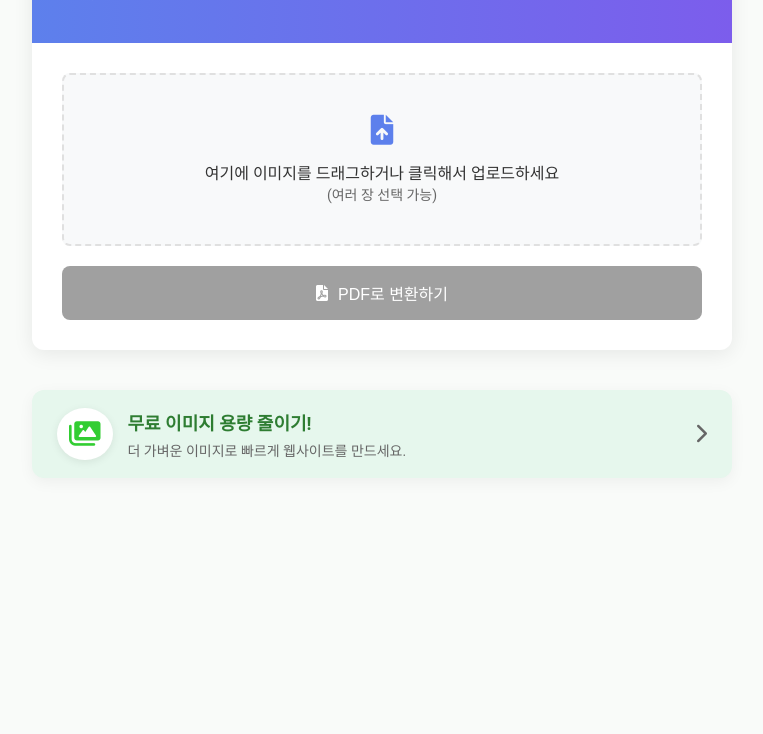
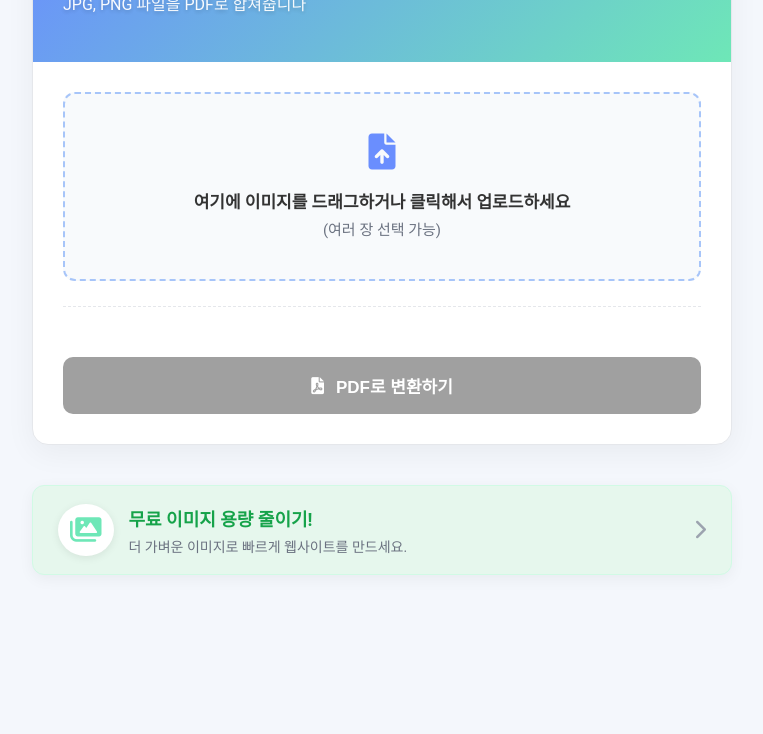
Before and after one commit to wnguds1111/jpgtopdf, a website: page index.html in a window 1280 px wide. Shown: the part 106-840 px from the top of the page, without its empty margins (258-1021 px from the left). After the commit the page ends 800 px from the top, so only its background shows below. Drawn offline with Linux system fonts and the light colour scheme.

Commit message:
Update style.css

````diff
--- a/style.css
+++ b/style.css
@@ -1,13 +1,18 @@
-/* --- 맞춤법 검사기 테마 (블루/그린) --- */
+/* style.css */
+
+/* --- 새로운 테마 컬러 (파스텔 블루/그린) --- */
 :root {
-    --main-blue: #5D80EC;
-    --secondary-blue: #7C5DEC;
-    --success-green: #32CD32;
+    --primary-color: #6A8EFE;   /* 메인 블루 (이전 main-blue 대체) */
+    --secondary-color: #6EE7B7; /* 보조 그린 (이전 success-green 대체) */
+    --accent-color: #A7C5F9;    /* 강조/옅은 블루 */
     --text-dark: #333333;
-    --text-light: #666666;
+    --text-light: #6B7280;      /* 중간 회색 */
+    --text-lighter: #9CA3AF;    /* 옅은 회색 */
     --card-bg: #FFFFFF;
-    --page-bg: #F4F7FC;
-    --border-light: #E0E0E0;
+    --page-bg: #F4F7FC;         /* 아주 연한 파란색 배경 */
+    --border-light: #E5E7EB;    /* 옅은 회색 테두리 */
+    --shadow-light: rgba(0, 0, 0, 0.05); /* 옅은 그림자 */
+    --shadow-medium: rgba(0, 0, 0, 0.1); /* 중간 그림자 */
 }
 
 body {
@@ -20,6 +25,7 @@
     justify-content: center;
     align-items: flex-start;
     min-height: 100vh;
+    box-sizing: border-box; /* 패딩이 너비에 포함되도록 */
 }
 
 .container {
@@ -32,12 +38,13 @@
 
 .card {
     background-color: var(--card-bg);
-    border-radius: 12px;
-    box-shadow: 0 4px 20px rgba(0, 0, 0, 0.08);
+    border-radius: 16px; /* 모서리를 더 둥글게 */
+    box-shadow: 0 8px 30px var(--shadow-light); /* 그림자를 더 부드럽게 */
     overflow: hidden;
+    border: 1px solid var(--border-light); /* 얇은 테두리 추가 */
 }
 
-/* 카드 헤더 */
+/* 카드 헤더 (메인 타이틀 영역) */
 .card-header {
     position: relative;
     padding-bottom: 20px;
@@ -46,136 +53,91 @@
     position: absolute;
     top: 0; left: 0;
     width: 100%; height: 100%;
-    background: linear-gradient(90deg, var(--main-blue), var(--secondary-blue));
+    background: linear-gradient(135deg, var(--primary-color), var(--secondary-color)); /* 세련된 그라데이션 */
     z-index: 1;
 }
 .header-content {
     position: relative;
     z-index: 2;
-    padding: 25px 30px 20px;
+    padding: 30px 30px 25px; /* 패딩 조정 */
     color: white;
+    text-shadow: 0 2px 4px rgba(0, 0, 0, 0.2); /* 타이틀 그림자 추가 */
 }
-.header-content h2 { margin: 0; font-size: 24px; }
-.header-content p { margin: 5px 0 0; opacity: 0.9; }
+.header-content h2 {
+    margin: 0;
+    font-size: 28px; /* 타이틀 글자 크기 키움 */
+    font-weight: 700; /* 더 굵게 */
+}
+.header-content p {
+    margin: 8px 0 0;
+    opacity: 0.95;
+    font-size: 16px;
+    line-height: 1.5;
+}
 
 .card-body {
     padding: 30px;
 }
 
-/* --- [추가] 파일 업로드 스타일 --- */
+/* --- 파일 업로드 영역 (Drop Zone) --- */
 .drop-zone {
     position: relative;
-    border: 2px dashed var(--border-light);
-    border-radius: 8px;
+    border: 2px dashed var(--accent-color); /* 강조 색상 테두리 */
+    border-radius: 12px;
     padding: 40px;
     text-align: center;
     cursor: pointer;
-    background-color: #F8F9FA;
-    transition: background-color 0.2s ease, border-color 0.2s ease;
+    background-color: #F8FAFC; /* 더 연한 배경 */
+    transition: background-color 0.2s ease, border-color 0.2s ease, box-shadow 0.2s ease;
 }
 .drop-zone:hover, .drop-zone.is-dragover {
-    background-color: #F1F3F5;
-    border-color: var(--main-blue);
+    background-color: #F0F4FC; /* 호버 시 약간 진한 배경 */
+    border-color: var(--primary-color); /* 메인 색상 테두리 */
+    box-shadow: 0 0 0 4px rgba(106, 142, 254, 0.1); /* 호버 시 그림자 추가 */
 }
 .drop-zone-prompt i {
-    font-size: 30px;
-    color: var(--main-blue);
-    margin-bottom: 15px;
+    font-size: 36px; /* 아이콘 크기 키움 */
+    color: var(--primary-color); /* 메인 색상 아이콘 */
+    margin-bottom: 18px;
 }
 .drop-zone-prompt p {
     margin: 0;
-    font-size: 16px;
-    font-weight: 500;
+    font-size: 17px; /* 글자 크기 키움 */
+    font-weight: 600; /* 더 굵게 */
     color: var(--text-dark);
 }
 .drop-zone-prompt span {
-    font-size: 14px;
+    font-size: 15px;
     color: var(--text-light);
+    margin-top: 5px;
+    display: block; /* 줄바꿈 */
 }
 .drop-zone input[type="file"] {
     position: absolute;
     top: 0; left: 0;
     width: 100%; height: 100%;
-    opacity: 0; /* 인풋 숨기기 */
+    opacity: 0;
     cursor: pointer;
 }
 
-/* [추가] 파일 목록 */
+/* --- 파일 목록 --- */
 #fileList {
-    margin-top: 20px;
+    margin-top: 25px;
     font-size: 15px;
-}
-#fileList div {
-    padding: 8px 12px;
-    background-color: #F1F3F5;
-    border-radius: 6px;
-    margin-bottom: 5px;
-}
-
-/* 버튼 스타일 */
-.primary-button {
-    width: 100%;
-    padding: 15px;
-    margin-top: 20px;
-    background: var(--main-blue);
-    color: white;
-    border: none;
-    border-radius: 8px;
-    font-size: 16px;
-    font-weight: 500;
-    cursor: pointer;
-    display: flex;
-    align-items: center;
-    justify-content: center;
-    gap: 10px;
-    transition: filter 0.2s ease;
-}
-.primary-button:hover {
-    filter: brightness(0.9);
-}
-.primary-button:disabled {
-    background-color: #A0A0A0;
-    cursor: not-allowed;
-}
-
-/* 로딩 스피너 */
-.loading-spinner {
-    padding: 40px 30px;
-    text-align: center;
-    color: var(--text-light);
-}
-.spinner {
-    border: 4px solid rgba(0, 0, 0, 0.1);
-    border-top: 4px solid var(--main-blue);
-    border-radius: 50%;
-    width: 40px;
-    height: 40px;
-    animation: spin 1s linear infinite;
-    margin: 0 auto 15px;
-}
-@keyframes spin {
-    0% { transform: rotate(0deg); }
-    100% { transform: rotate(360deg); }
-}
-
-/* style.css */
-
-/* ... (기존 스타일 유지) ... */
-
-/* --- [추가] 파일 목록 및 압축 상태 UI --- */
-#fileList {
-    margin-top: 20px;
-    font-size: 15px;
+    border-top: 1px dashed var(--border-light); /* 구분선 */
+    padding-top: 20px;
 }
 .file-item {
     display: flex;
     justify-content: space-between;
     align-items: center;
-    padding: 10px 15px;
-    background-color: #F8F9FA;
-    border-radius: 6px;
+    padding: 12px 15px;
+    background-color: #fcfdfe; /* 더 연한 배경 */
+    border-radius: 8px;
     margin-bottom: 8px;
     color: var(--text-dark);
+    box-shadow: 0 2px 10px rgba(0, 0, 0, 0.03); /* 각 파일 아이템에도 그림자 */
+    border: 1px solid #F0F4FC; /* 파일 아이템 테두리 */
 }
 .file-item span {
     flex-shrink: 0;
@@ -185,34 +147,37 @@
     overflow: hidden;
     text-overflow: ellipsis;
     white-space: nowrap;
-    margin-right: 10px;
+    margin-right: 15px;
+    font-weight: 500;
 }
 .file-item .file-size {
     font-size: 13px;
     color: var(--text-light);
-    min-width: 120px;
+    min-width: 140px; /* 너비 약간 늘림 */
     text-align: right;
-    margin-right: 10px;
+    margin-right: 15px;
 }
 .file-item .status-icon {
-    min-width: 80px;
+    min-width: 90px; /* 너비 약간 늘림 */
     text-align: right;
+    font-size: 14px;
 }
 .file-item .status-icon i {
     margin-right: 5px;
 }
 .file-item .status-icon.completed i.success {
-    color: var(--success-green);
+    color: var(--secondary-color); /* 성공 아이콘 색상 변경 */
 }
 .file-item .status-icon.failed i.error {
-    color: #E57373; /* 연한 빨강 */
+    color: #EF4444; /* 빨간색으로 변경 */
 }
 
 .processing-message {
     text-align: center;
-    padding: 15px;
-    color: var(--main-blue);
+    padding: 20px;
+    color: var(--primary-color); /* 메인 색상으로 변경 */
     font-weight: 500;
+    font-size: 16px;
 }
 .processing-message i {
     margin-right: 10px;
@@ -220,43 +185,92 @@
 
 .total-size-info {
     text-align: right;
-    font-size: 14px;
-    color: var(--text-light);
+    font-size: 15px;
+    color: var(--text-dark);
     margin-bottom: 15px;
-    padding-top: 5px;
+    padding-top: 15px;
     border-top: 1px dashed var(--border-light);
+    font-weight: 600; /* 더 굵게 */
 }
 .total-size-info strong {
-    color: var(--text-dark);
+    color: var(--primary-color); /* 메인 색상으로 */
 }
 
-/* style.css */
 
-/* ... (기존 모든 스타일 유지) ... */
+/* --- 버튼 스타일 --- */
+.primary-button {
+    width: 100%;
+    padding: 16px; /* 패딩 키움 */
+    margin-top: 30px; /* 여백 키움 */
+    background: linear-gradient(90deg, var(--primary-color), #5077F5); /* 그라데이션 버튼 */
+    color: white;
+    border: none;
+    border-radius: 10px; /* 더 둥글게 */
+    font-size: 17px; /* 글자 크기 키움 */
+    font-weight: 600; /* 더 굵게 */
+    cursor: pointer;
+    display: flex;
+    align-items: center;
+    justify-content: center;
+    gap: 12px; /* 간격 키움 */
+    transition: transform 0.2s ease, box-shadow 0.2s ease;
+    box-shadow: 0 6px 20px rgba(106, 142, 254, 0.3); /* 버튼 그림자 추가 */
+}
+.primary-button:hover {
+    transform: translateY(-2px); /* 호버 시 살짝 위로 */
+    box-shadow: 0 8px 25px rgba(106, 142, 254, 0.4); /* 호버 시 그림자 진하게 */
+}
+.primary-button:disabled {
+    background: #A0A0A0;
+    box-shadow: none;
+    cursor: not-allowed;
+    transform: none;
+}
 
-/* --- [새로 추가] 프로모션 배너 스타일 --- */
+/* --- 로딩 스피너 --- */
+.loading-spinner {
+    padding: 50px 30px; /* 패딩 키움 */
+    text-align: center;
+    color: var(--text-light);
+}
+.spinner {
+    border: 5px solid rgba(0, 0, 0, 0.1);
+    border-top: 5px solid var(--primary-color); /* 스피너 색상 변경 */
+    border-radius: 50%;
+    width: 45px; /* 크기 키움 */
+    height: 45px;
+    animation: spin 1s linear infinite;
+    margin: 0 auto 20px; /* 여백 키움 */
+}
+@keyframes spin {
+    0% { transform: rotate(0deg); }
+    100% { transform: rotate(360deg); }
+}
+
+/* --- 프로모션 배너 (맞춤법 검사기에서 가져온 녹색 테마 유지) --- */
 .promo-banner {
     display: flex;
     align-items: center;
     gap: 15px;
-    background: linear-gradient(90deg, #F0F4FC, #E6F0FF); /* 부드러운 그라데이션 */
+    background: #E6F7ED; /* 아주 연한 녹색 */
     padding: 18px 25px;
     border-radius: 12px;
     box-shadow: 0 4px 15px rgba(0, 0, 0, 0.05);
-    text-decoration: none; /* 링크 밑줄 제거 */
-    color: var(--text-dark); /* 텍스트 색상 */
+    text-decoration: none;
+    color: var(--text-dark);
     transition: transform 0.2s ease, box-shadow 0.2s ease;
-    margin-top: 20px; /* 위쪽 여백 추가 */
+    margin-top: 20px;
+    border: 1px solid #D1FAE5; /* 연한 녹색 테두리 */
 }
 
 .promo-banner:hover {
-    transform: translateY(-3px); /* 호버 시 살짝 위로 */
+    transform: translateY(-3px);
     box-shadow: 0 6px 20px rgba(0, 0, 0, 0.1);
 }
 
 .banner-icon {
     font-size: 28px;
-    color: var(--main-blue);
+    color: var(--secondary-color); /* 보조 녹색 */
     background-color: white;
     padding: 12px;
     border-radius: 50%;
@@ -273,7 +287,8 @@
 .banner-content h3 {
     margin: 0;
     font-size: 18px;
-    color: var(--main-blue);
+    color: #16A34A; /* 진한 녹색 */
+    font-weight: 600;
 }
 
 .banner-content p {
@@ -284,88 +299,6 @@
 
 .banner-arrow i {
     font-size: 20px;
-    color: var(--text-light);
+    color: var(--text-lighter); /* 옅은 회색 화살표 */
 }
-
-/* --- [새로 추가] 프로모션 배너 스타일 --- */
-.promo-banner {
-    display: flex;
-    align-items: center;
-    gap: 15px;
-
-    /* --- 여기가 수정되었습니다! --- */
-    background: #E6F7ED; /* 아주 연한 녹색 (성공 테마) */
-    /* --------------------------- */
-
-    padding: 18px 25px;
-    border-radius: 12px;
-    box-shadow: 0 4px 15px rgba(0, 0, 0, 0.05);
-    text-decoration: none; /* 링크 밑줄 제거 */
-    color: var(--text-dark); /* 텍스트 색상 */
-    transition: transform 0.2s ease, box-shadow 0.2s ease;
-    margin-top: 20px; /* 위쪽 여백 추가 */
-}
-
-.promo-banner:hover {
-    transform: translateY(-3px); /* 호버 시 살짝 위로 */
-    box-shadow: 0 6px 20px rgba(0, 0, 0, 0.1);
-}
-
-.banner-icon {
-    font-size: 28px;
-
-    /* --- 여기가 수정되었습니다! --- */
-    color: var(--success-green); /* 아이콘 색상 (녹색) */
-    /* --------------------------- */
-
-    background-color: white;
-    padding: 12px;
-    border-radius: 50%;
-    display: flex;
-    align-items: center;
-    justify-content: center;
-    box-shadow: 0 2px 8px rgba(0, 0, 0, 0.08);
-}
-
-.banner-content {
-    flex-grow: 1;
-}
-
-.banner-content h3 {
-    margin: 0;
-    font-size: 18px;
-
-    /* --- 여기가 수정되었습니다! --- */
-    color: #2E7D32; /* 진한 녹색 (테마 일치) */
-    /* --------------------------- */
-}
-
-.banner-content p {
-    margin: 5px 0 0;
-    font-size: 14px;
-    color: var(--text-light);
-}
-
-.banner-arrow i {
-    font-size: 20px;
-    color: var(--text-light);
-}
-/* style.css */
-
-:root {
-    --main-blue: #5D80EC;
-    --secondary-blue: #7C5DEC;
-    --success-green: #32CD32;
-    --text-dark: #333333;
-    --text-light: #666666;
-    --card-bg: #FFFFFF;
-
-    /* --- 여기가 수정되었습니다! --- */
-    --page-bg: #F9FBF9; /* (아주 연한 녹색 톤) */
-    /* --------------------------- */
-
-    --border-light: #E0E0E0;
-}
-
-/* ... (이하 모든 코드는 동일) ... */
-/* ... (로딩 스피너 및 기타 기존 스타일 유지) ... */
+```http://googleusercontent.com/image_generation_content/3
````
